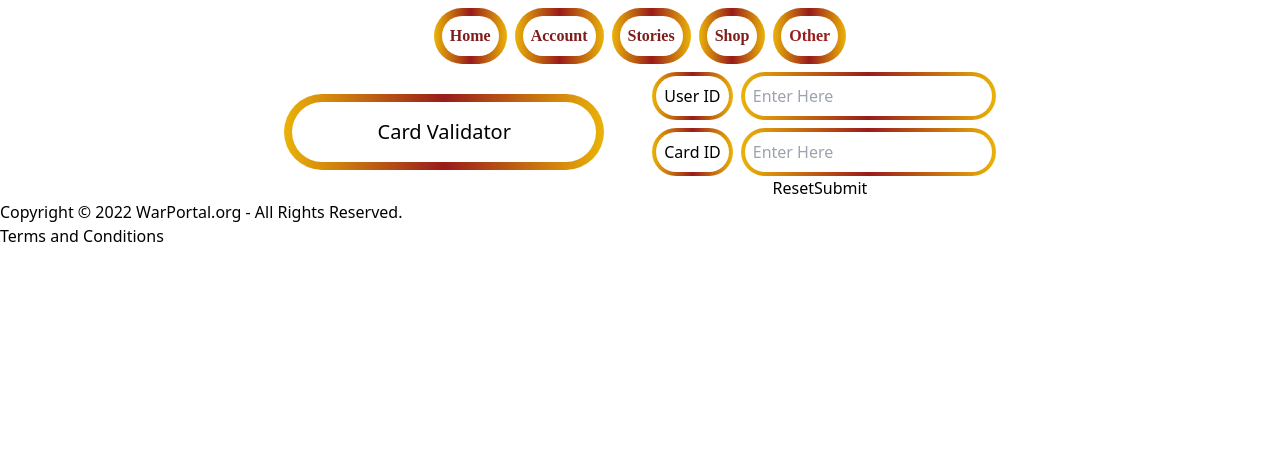
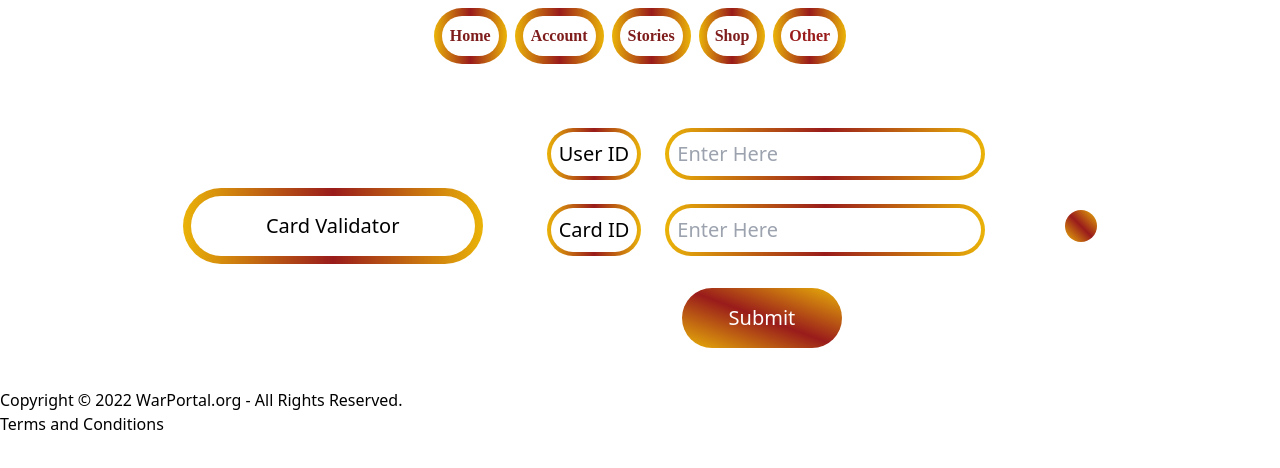
Before and after one commit to GithubWarPortal/GithubWarPortal, a React (Vite) app in the folder WarPortal/client/: page /Validator in a window 1280 px wide. Shown: the top 468 px of the page. Built offline with nearby package versions, Linux system fonts and the light colour scheme; a web font is replaced by a local one.

Commit message:
continued styling validator and edited server res

```diff
--- a/WarPortal/client/src/components/CardValidator.jsx
+++ b/WarPortal/client/src/components/CardValidator.jsx
@@ -36,19 +36,19 @@ export default function CardValidator() {
   };
   return (
     <>
-      <div class="flex items-center justify-center text-center">
-        <div class="mr-10 h-1/6  w-1/4 justify-center rounded-full bg-gradient-to-r from-yellow-500 via-red-800  to-yellow-500 p-2 text-center hover:bg-gradient-to-t  hover:from-yellow-500 hover:via-red-800 hover:to-yellow-500 ">
-          <h1 class="flex-row justify-center rounded-full bg-white p-4 text-center text-xl">
+      <div class="m-10 flex items-center justify-center text-center text-xl">
+        <div class="mr-10 h-1/6 w-1/4 justify-center rounded-full bg-gradient-to-r from-yellow-500 via-red-800  to-yellow-500 p-2 text-center hover:bg-gradient-to-t  hover:from-yellow-500 hover:via-red-800 hover:to-yellow-500 ">
+          <h1 class=" justify-center rounded-full bg-white p-4 text-center ">
             Card Validator
           </h1>
         </div>
-        <div class="flex justify-center text-center">
-          <div class="flex">
-            <form onSubmit={handleSubmit} class="y rounded-full bg-white">
-              <div class="flex text-center">
-                <div class="ml-2 mr-2 mt-2 w-1/2 rounded-full  bg-gradient-to-r   from-yellow-500 via-red-800 to-yellow-500 p-1 hover:to-yellow-500 ">
+        <div class="flex justify-center  text-center">
+          <div class="flex justify-center text-center">
+            <form onSubmit={handleSubmit} class="">
+              <div class="m-4 flex text-center">
+                <div class="ml-2 mr-6 mt-2 w-1/2 rounded-full  bg-gradient-to-r   from-yellow-500 via-red-800 to-yellow-500 p-1 hover:to-yellow-500 ">
                   {" "}
-                  <h2 class="flex rounded-full bg-white p-2">User ID</h2>
+                  <h2 class="flex rounded-full bg-white p-2 ">User ID</h2>
                 </div>
                 <div class="mt-2 w-5/6 rounded-full  bg-gradient-to-r   from-yellow-500 via-red-800 to-yellow-500 p-1 hover:to-yellow-500 ">
                   <input
@@ -63,16 +63,16 @@ export default function CardValidator() {
                 </div>
               </div>
 
-              <div class="flex text-center">
-                <div class="ml-2 mr-2 mt-2 w-1/2 rounded-full  bg-gradient-to-r   from-yellow-500 via-red-800 to-yellow-500 p-1 hover:to-yellow-500 ">
+              <div class="m-4 flex text-center">
+                <div class="ml-2 mr-6 mt-2 w-1/2 rounded-full  bg-gradient-to-r   from-yellow-500 via-red-800 to-yellow-500 p-1 hover:to-yellow-500 ">
                   {" "}
-                  <h2 class="flex rounded-full bg-white p-2">Card ID</h2>
+                  <h2 class=" flex rounded-full bg-white p-2">Card ID</h2>
                 </div>
                 <div class="mt-2  rounded-full  bg-gradient-to-r   from-yellow-500 via-red-800 to-yellow-500 p-1 hover:to-yellow-500 ">
                   <input
                     class="rounded-full bg-white p-2"
                     type="text"
-                    name="userId"
+                    name="characterId"
                     placeholder="Enter Here"
                     value={userInput.characterId}
                     onChange={handleChange}
@@ -80,13 +80,18 @@ export default function CardValidator() {
                   ></input>
                 </div>
               </div>
-
-              <input type="reset"></input>
-              <input type="submit"></input>
+              <div class="mt-8 ">
+                <input
+                  type="submit"
+                  class="w-1/3  rounded-full bg-gradient-to-tr from-yellow-500  via-red-800   to-yellow-500 p-4 text-white hover:from-red-800 hover:via-yellow-500 hover:to-red-800"
+                ></input>
+              </div>
             </form>
           </div>
         </div>
-        <div>{responseData}</div>
+        <div class="ml-16    flex  rounded-full  bg-gradient-to-tr   from-yellow-500 via-red-800 to-yellow-500  p-4 align-middle text-white">
+          {responseData}
+        </div>
       </div>
     </>
   );
```
Also changed, not shown: 1 other file (tests, documents, lock files or other folders).
